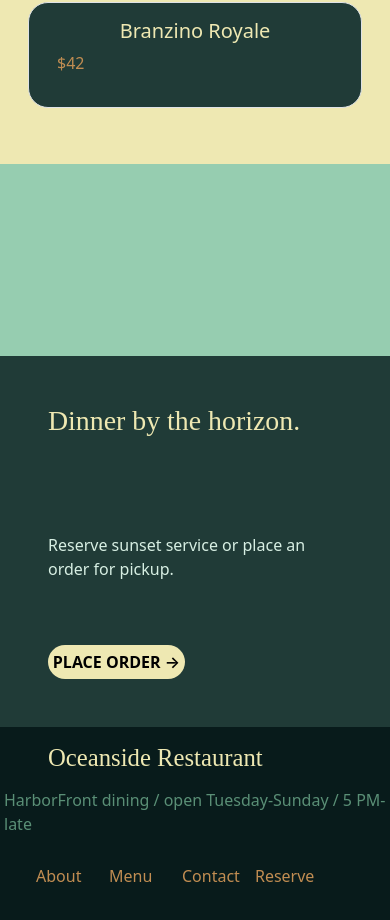
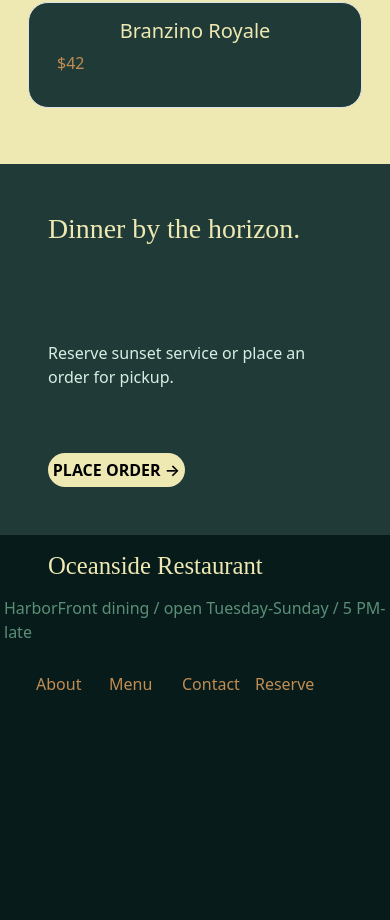
Before and after one commit to August2068/Oceanside-Bootstrap, a plain HTML site: page index.html in a window 390 px wide. Shown: the part 1571-2491 px from the top of the page. After the commit the page ends 2319 px from the top, so only its background shows below. Drawn offline with nearby package versions, Linux system fonts and the light colour scheme; a web font is replaced by a local one.

Commit message:
seafoam div hidden for small screen

```diff
--- a/index.html
+++ b/index.html
@@ -129,7 +129,7 @@
 
         </div>
         <div class="row backKelp">
-            <div class="row seafoamBack p-5">
+            <div class="row seafoamBack p-5 d-none d-lg-inline">
                 <div class="col p-5"></div>
             </div>
             <!--
```
